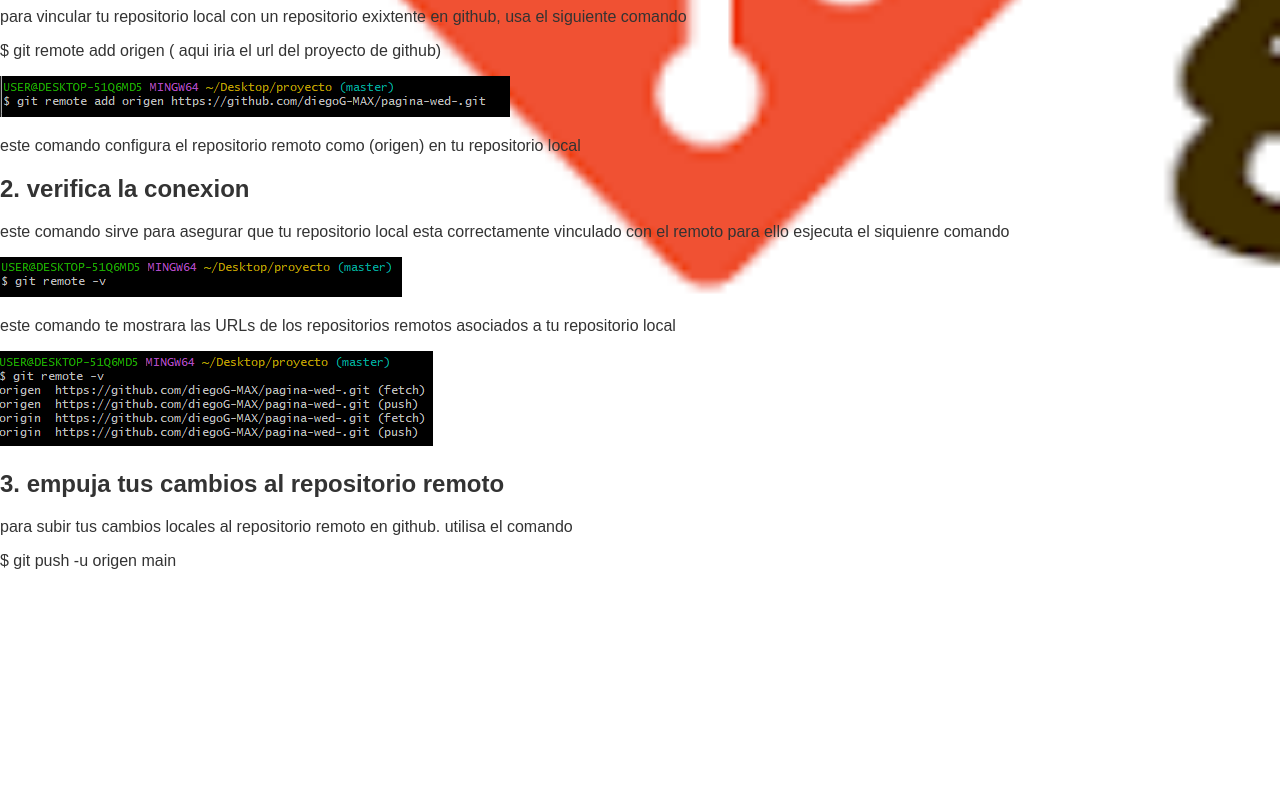
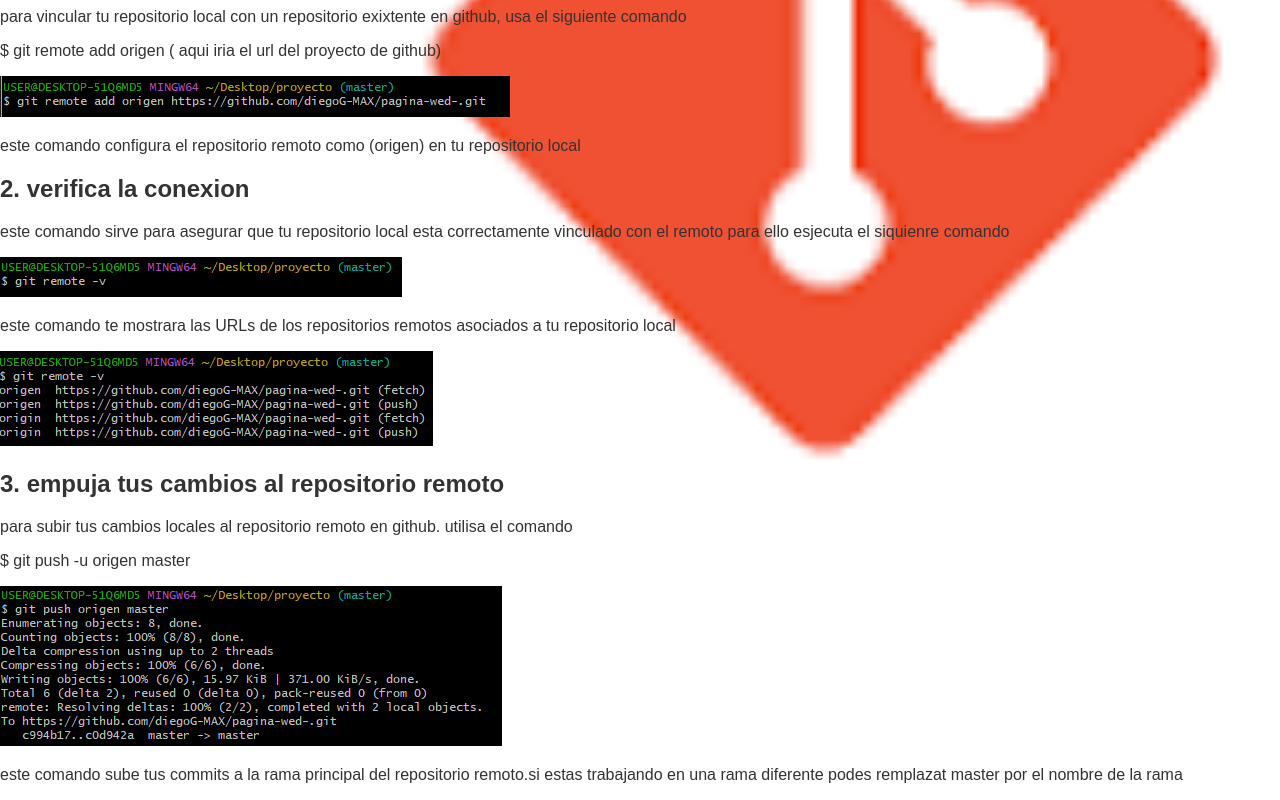
Before and after one commit to diegoG-MAX/pagina-wed-, a plain HTML site: page git.html in a window 1280 px wide. Shown: the part 703-1503 px from the top of the page. Before the commit the page ends 1289 px from the top, so only its background shows below. Drawn offline with Linux system fonts and the light colour scheme.

Commit message:
nueva actualizacion

```diff
--- a/git.html
+++ b/git.html
@@ -54,7 +54,10 @@
 
          <h2>3. empuja tus cambios al repositorio remoto  </h2>
          <p>para subir tus cambios locales al repositorio remoto en github. utilisa el comando </p>
-         <p>$ git push -u origen main </p>
+         <p>$ git push -u origen master  </p>
+         <img src="Captura 4.PNG" alt="">
+         <p>este comando sube tus commits a la rama principal del repositorio remoto.si estas trabajando en una rama diferente podes remplazat master por el nombre de la rama </p>
+
 
 
 </body>
```
Also changed, not shown: Captura 4.PNG (added).
